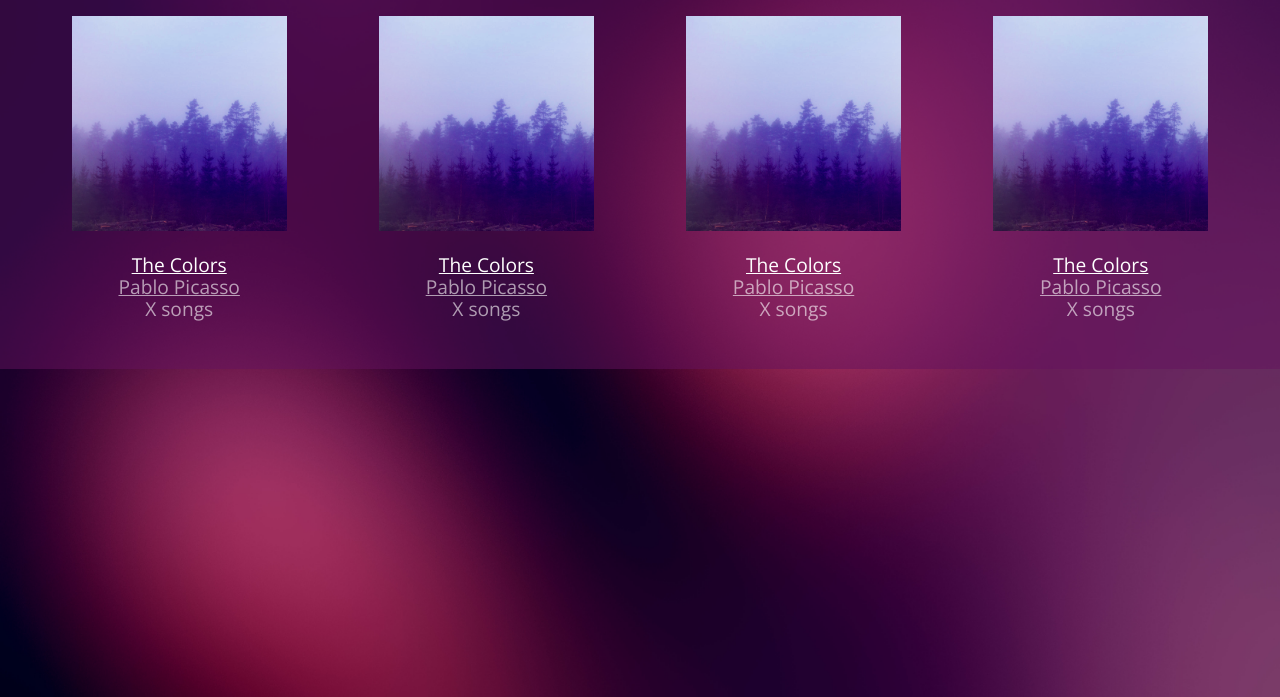
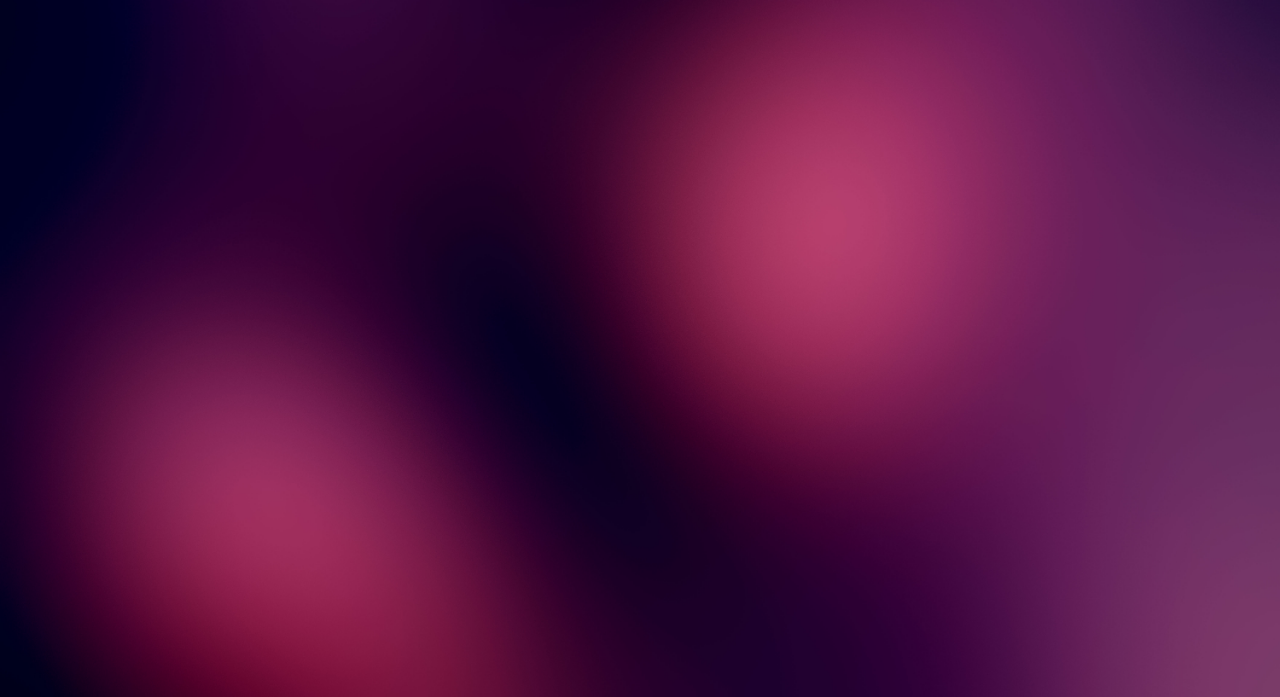
Before and after one commit to mtabroff/bloc-jams, a plain HTML site: page collection.html in a window 1280 px wide. Shown: the part 103-800 px from the top of the page. Drawn offline with nearby package versions, Linux system fonts and the light colour scheme.

```diff
--- a/collection.html
+++ b/collection.html
@@ -18,59 +18,8 @@
                  <a href="collection.html" class="navbar-link">collection</a>
              </div>
              <section class="album-covers container clearfix">
-         <div class="collection-album-container column fourth">
-             <img src="assets/images/album_covers/01.png"/>
-             <div class="collection-album-info caption">
-                 <p>
-                     <a class="album-name" href="album.html">The Colors</a>
-                     <br/>
-                     <a href="album.html">Pablo Picasso</a>
-                     <br/>
-                     X songs
-                     <br/>
-                 </p>
-             </div>
-         </div>
-         <div class="collection-album-container column fourth">
-             <img src="assets/images/album_covers/01.png"/>
-             <div class="collection-album-info caption">
-                 <p>
-                     <a class="album-name" href="#">The Colors</a>
-                     <br/>
-                     <a href="#">Pablo Picasso</a>
-                     <br/>
-                     X songs
-                     <br/>
-                 </p>
-             </div>
-         </div>
-         <div class="collection-album-container column fourth">
-             <img src="assets/images/album_covers/01.png"/>
-             <div class="collection-album-info caption">
-                 <p>
-                     <a class="album-name" href="#">The Colors</a>
-                     <br/>
-                     <a href="#">Pablo Picasso</a>
-                     <br/>
-                     X songs
-                     <br/>
-                 </p>
-             </div>
-         </div>
-         <div class="collection-album-container column fourth">
-             <img src="assets/images/album_covers/01.png"/>
-             <div class="collection-album-info caption">
-                 <p>
-                     <a class="album-name" href="#">The Colors</a>
-                     <br/>
-                     <a href="#">Pablo Picasso</a>
-                     <br/>
-                     X songs
-                     <br/>
-                 </p>
-             </div>
-         </div>
-     </section>
+
+             </section>
          </nav>
      </body>
  </html>
```
Also changed, not shown: scripts/album.js (+72 -9 lines).
